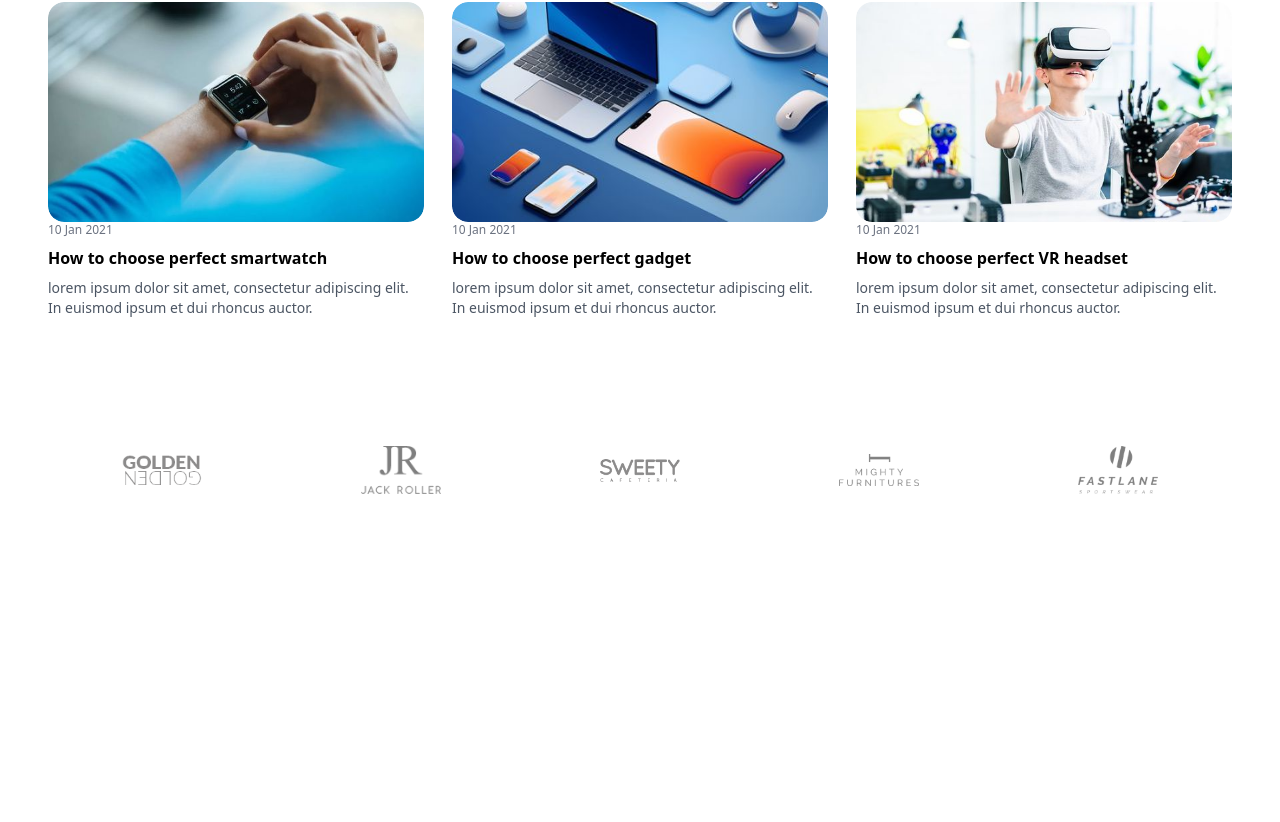
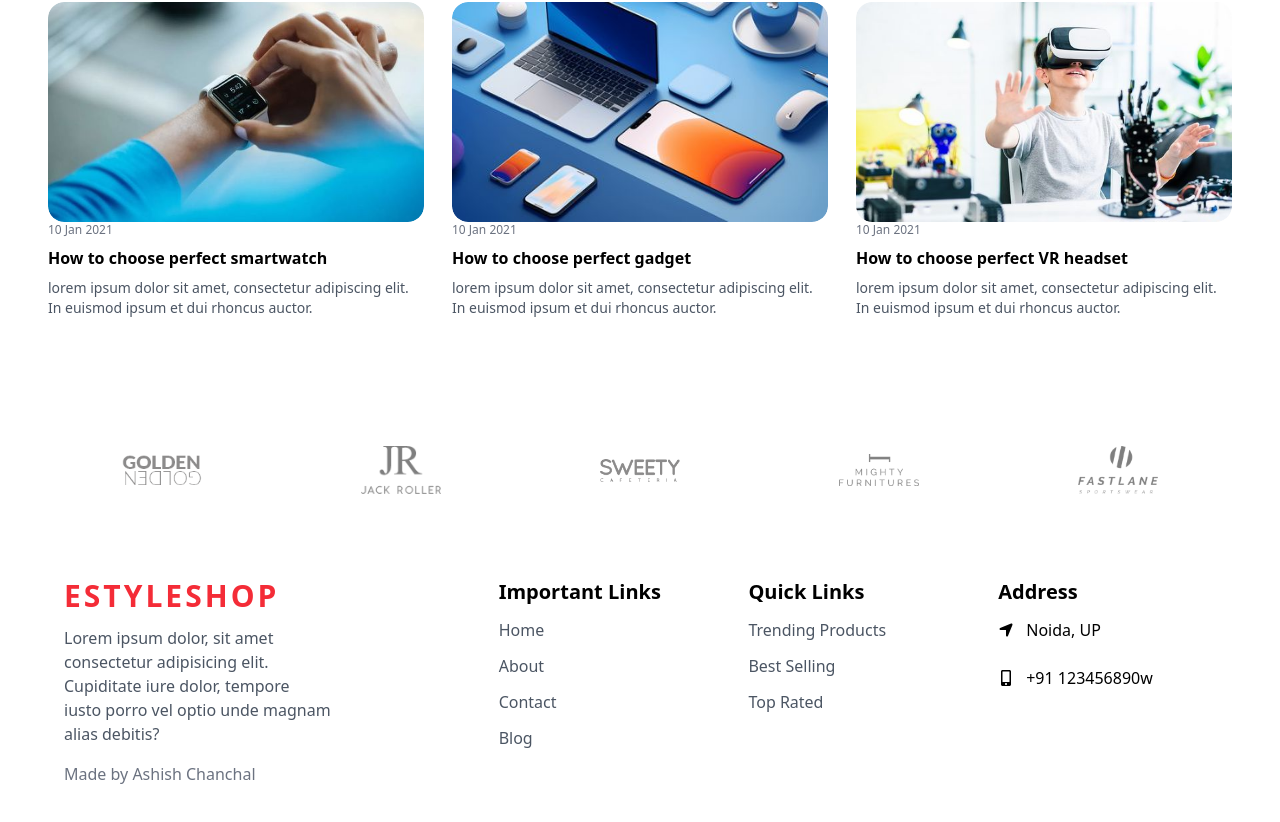
Before and after one commit to Ashish-chanchal/EStypeShop, a React (Vite) app: page / in a window 1280 px wide. Shown: the part 3472-4294 px from the top of the page. Before the commit the page ends 3998 px from the top, so only its background shows below. Built offline with nearby package versions, Linux system fonts and the light colour scheme.

Commit message:
add projects

```diff
--- a/src/App.jsx
+++ b/src/App.jsx
@@ -8,6 +8,7 @@
 import Products from "./components/Products/Products"
 import Blogs from "./components/Blogs/Blogs"
 import Parnters from "./components/Partners/Parnters"
+import Footer from "./components/Footer/Footer"
 const BannerData=[
   {
     id:1,
@@ -48,6 +49,7 @@
 <Banner data={BannerData[1]}/>
 <Blogs/>
 <Parnters/>
+<Footer/>
     </div>
   )
 }
--- a/src/components/Footer/Footer.jsx
+++ b/src/components/Footer/Footer.jsx
@@ -1,17 +1,118 @@
-import React from 'react'
+import React from "react";
+import { FaMobileAlt } from "react-icons/fa";
+import { FaLocationArrow } from "react-icons/fa6";
+
+const FooterLinks = [
+    [
+        {
+          id: 1,
+          title: "Home",
+          link: "#",
+        },
+        {
+          id: 2,
+          title: "About",
+          link: "#",
+        },
+        {
+          id: 3,
+          title: "Contact",
+          link: "#",
+        },
+        {
+          id: 4,
+          title: "Blog",
+          link: "#",
+        },
+      ],
+      [
+        {
+          id: 5,
+          title: "Trending Products",
+          link: "#",
+        },
+        {
+          id: 6,
+          title: "Best Selling",
+          link: "#",
+        },
+        {
+          id: 7,
+          title: "Top Rated",
+          link: "#",
+        },
+
+      ]
+];
 
 const Footer = () => {
   return (
-    <div>
+    <div className="dark:bg-gray-950">
       <div className="container">
-        <div className="grid">
-            <div>
-                <a href="#">EStyleShop</a>
+        <div className="grid md:grid-cols-3 pb-20 pt-5">
+          <div className="py-8 px-4">
+            <a
+              href="#"
+              className="text-primary font-semibold tracking-widest text-2xl uppercase sm:text-3xl"
+            >
+              EStyleShop
+            </a>
+            <p className="text-gray-600 lg:pr-24 pt-3 dark:text-white">
+              Lorem ipsum dolor, sit amet consectetur adipisicing elit.
+              Cupiditate iure dolor, tempore iusto porro vel optio unde magnam
+              alias debitis?
+            </p>
+            <p className="text-gray-500 mt-4">
+              Made by{" "}
+              <a
+                href="https://www.linkedin.com/in/ashishchanchal/"
+                target="_blank"
+              >
+                Ashish Chanchal
+              </a>
+            </p>
+          </div>
+          <div className="col-span-2 grid grid-cols-2 sm:grid-cols-3 md:pl-10">
+            <div className="py-8 px-4">
+              <h2 className="text-xl font-semibold sm:text-left mb-3">Important Links</h2>
+              <ul className="space-y-3">
+                {FooterLinks[0].map((data) => (
+                    <li key={data.id} >
+                    <a href={data.link} className="text-gray-600 hover:text-black hover:dark:text-white duration-300">{data.title}</a>
+                  </li>
+                ))}
+              </ul>
             </div>
+            <div className="py-8 px-4">
+              <h2 className="text-xl font-semibold sm:text-left mb-3">Quick Links</h2>
+              <ul className="space-y-3">
+                {FooterLinks[1].map((data) => (
+                    <li key={data.id} >
+                    <a href={data.link} className="text-gray-600 hover:text-black hover:dark:text-white duration-300">{data.title}</a>
+                  </li>
+                ))}
+              </ul>
+            </div>
+            <div className="py-8 px-4 col-span-2 sm:col-auto">
+                <h2 className="text-xl font-bold sm:text-left mb-3">Address</h2>
+                <div>
+                    <div>
+                        <div className="flex items-center gap-3">
+                            <FaLocationArrow />
+                            <p>Noida, UP</p>
+                        </div>
+                        <div className="flex items-center gap-3 mt-6">
+                            <FaMobileAlt />
+                            <p>+91 123456890w</p>
+                        </div>
+                    </div>
+                </div>
+            </div>
+          </div>
         </div>
       </div>
     </div>
-  )
-}
+  );
+};
 
-export default Footer
+export default Footer;
```
